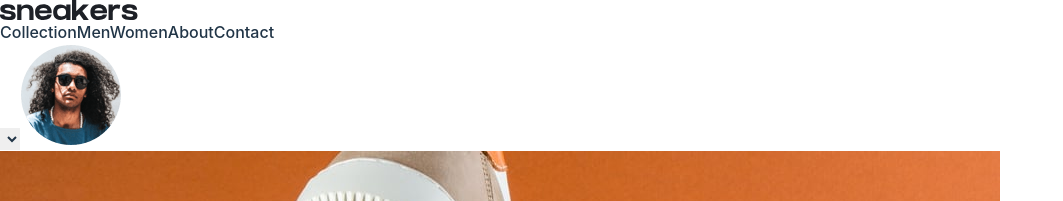
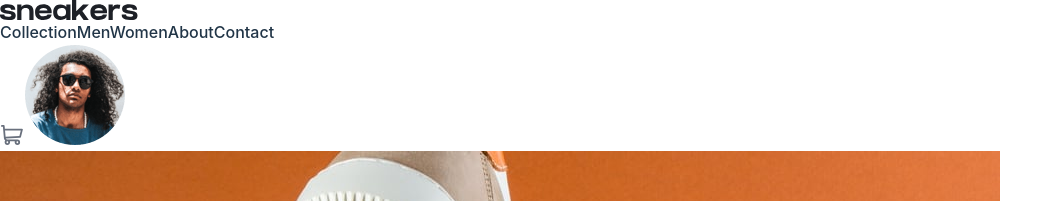
Before and after one commit to EniolaOpakunle/E-Commerce-Product-Page, a React (Vite) app: page / in a window 1280 px wide. Shown: the top 201 px of the page, without its empty margins (0-1063 px from the left). Built offline with nearby package versions, Linux system fonts and the light colour scheme; the HTML template or start-up script is replaced by a standard one.

Commit message:
feat: added dropdown to the navbar

```diff
--- a/src/components/Navbar.jsx
+++ b/src/components/Navbar.jsx
@@ -1,9 +1,17 @@
-import React from "react";
+import React, { useState } from "react";
 import logo from "../assets/logo.svg";
 import cartImg from "../assets/icon-cart.svg";
 import avatar from "../assets/image-avatar.png";
+import { useOutletContext } from "react-router-dom";
 
 function Navbar() {
+  const [isOpen, setIsOpen] = useState(false)
+
+  const toggleDropdown = () => {
+    setIsOpen(!isOpen);
+    console.log(isOpen)
+  };
+
   return (
     <div className="fixed top-0 px-14">
       <div className="  flex px-10 py-5 justify-between items-center w-[1400px]  m-auto border-b-2">
@@ -31,15 +39,12 @@ function Navbar() {
           </div>
         </div>
         <div className="flex items-center gap-x-6">
-          <select name="" id="" value={'hii'}>
-            {/* <option value=""></option>
-             */}
-             <img src={cartImg} alt="" className="w-[25px] h-[25px]" />
-            {/* <option value="">hi</option> */}
-          </select>
-          {/* <button className=" bg-white hover:border-white">
+          <button className=" bg-white hover:border-white" onClick={() => toggleDropdown()}>
             <img src={cartImg} alt="" className="w-[25px] h-[25px]" />
-          </button> */}
+          </button>
+          {isOpen && (
+            <div className="origin-top-right absolute right-0 mt-2 w-56 rounded-md shadow-lg bg-white ring-1 ring-black ring-opacity-5">hello world</div>
+          )}
           <button className=" bg-white hover:border-white">
             <img
               src={avatar}
--- a/src/layouts/RootLayout.jsx
+++ b/src/layouts/RootLayout.jsx
@@ -1,8 +1,9 @@
-import React from 'react'
+import React, { useState } from 'react'
 import { Outlet } from 'react-router-dom'
 import Navbar from '../components/Navbar'
 
 function RootLayout() {
+
   return (
     <div>
         <Navbar/>
--- a/src/pages/Display.jsx
+++ b/src/pages/Display.jsx
@@ -7,16 +7,15 @@ import cartImg from "../assets/icon-cart.svg";
 import minusImg from "../assets/icon-minus.svg";
 import plusImg from "../assets/icon-plus.svg";
 import Lightbox from "../components/Lightbox";
+import { useOutletContext } from "react-router-dom";
 
 function Display() {
   const images = [productImg1,productImg2,productImg3,productImg4]
-  const [imgName, setImgName] = useState(productImg1);
   const [number, setNumber] = useState(0);
   const [Index, setIndex] = useState(0)
   const handleImgChange = (image) => {
     setIndex(images.indexOf(image))
     console.log(images.indexOf(image))
-    setImgName(image);
   };
   const handleIncreaseNum = () => {
     let num = number + 1;
@@ -30,7 +29,6 @@ function Display() {
     <div className="w-[1400px] px-14">
       <div className="flex mt-[100px] px-10 justify-between">
         <div className="flex flex-col gap-y-5">
-          {/* <img src={imgName} alt="" className=" h-[350px] rounded-lg" /> */}
           <Lightbox images = {images} imgName= {Index}/>
           <div className="flex gap-x-2">
             <img
```
Also changed, not shown: src/components/Dropdown.jsx (added).
